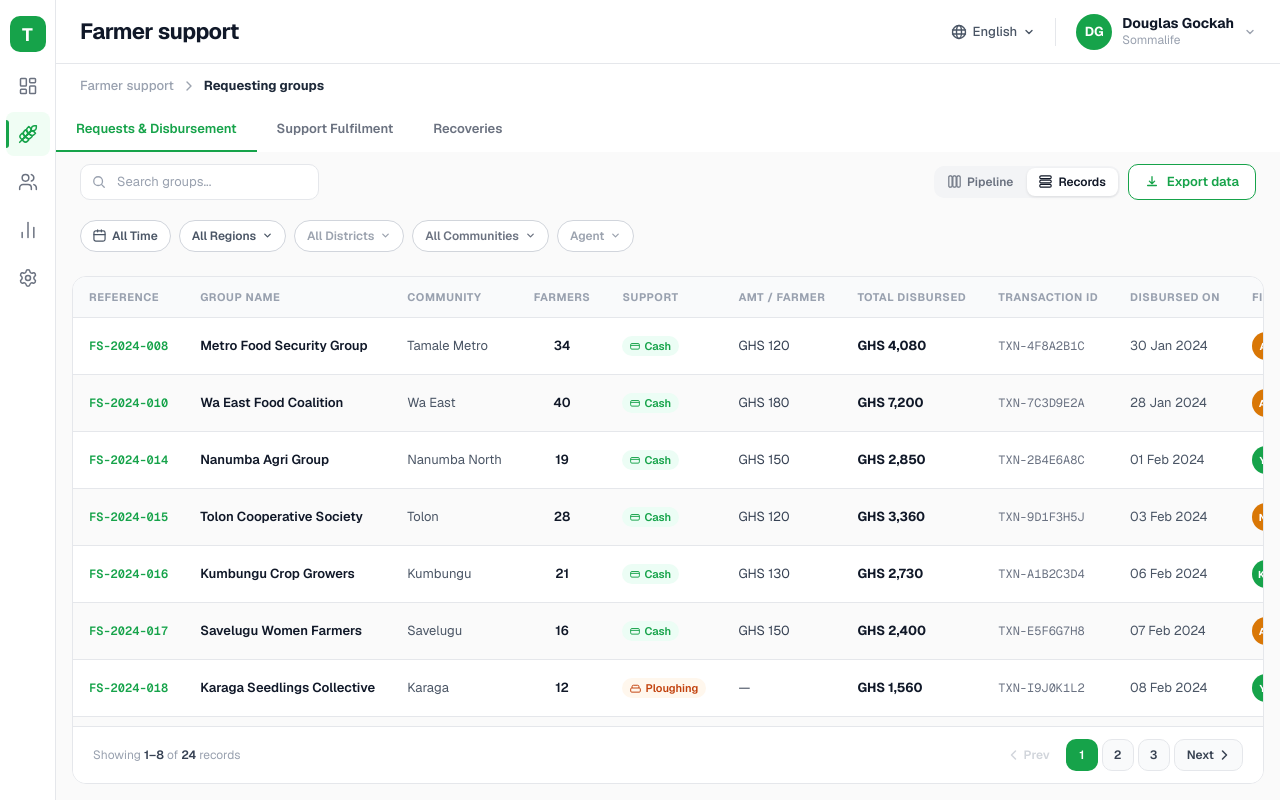
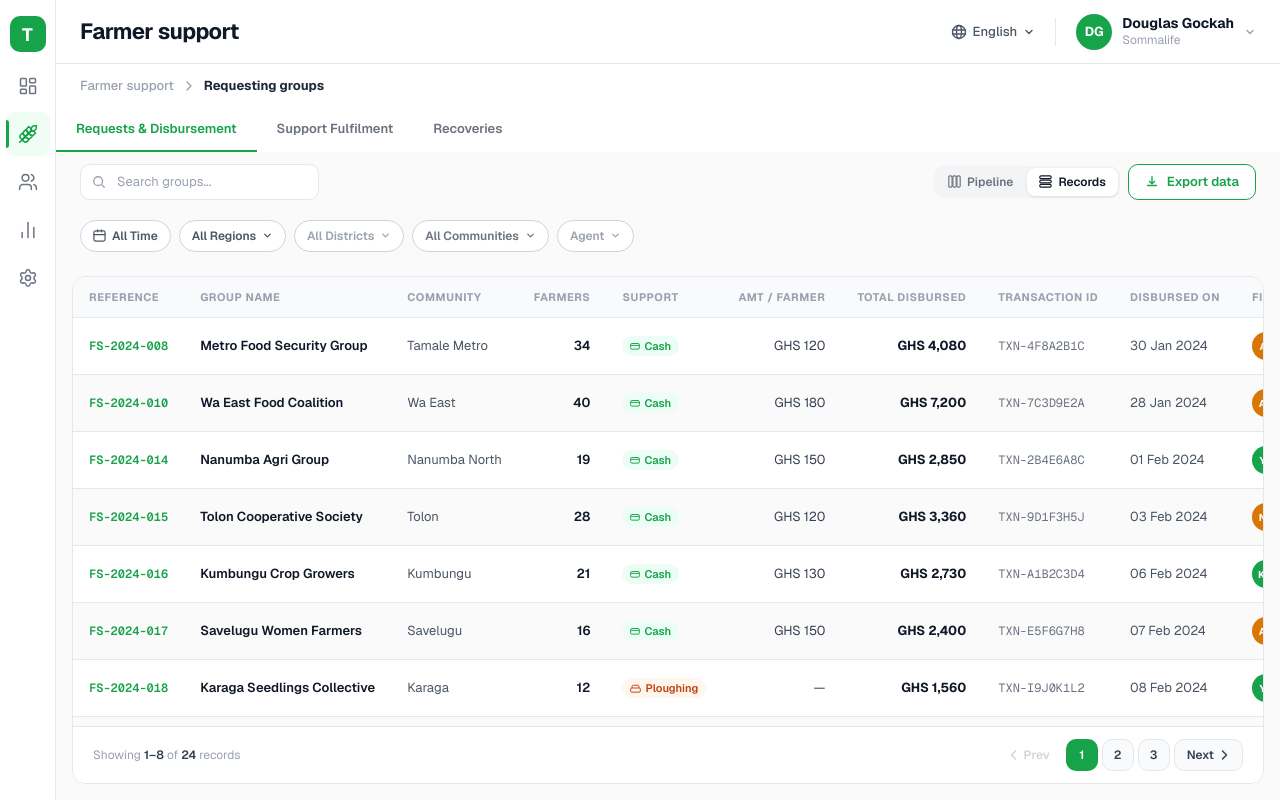
Before and after one commit to Douglas-Gockah/Farmer-support-redesign, a Next.js app: page / in a window 1280 px wide. Both pictures are taken after a click on the button "Records". Built offline with nearby package versions, Linux system fonts and the light colour scheme.

Commit message:
fix: right-align numeric columns in disbursement table
Farmers, Amt / Farmer, and Total Disbursed columns — both headers and
cells — now use text-right. Also applies toLocaleString() to Amt /
Farmer for consistent number formatting.

https://claude.ai/code/session_01UzjYtfTR1DtvCK3cNSyNgL

```diff
--- a/components/disbursement-records-table.tsx
+++ b/components/disbursement-records-table.tsx
@@ -339,10 +339,10 @@ export default function DisbursementRecordsTable({ records }: Props) {
                   <Th sticky style={{ background: "#F9FAFB" }}>Reference</Th>
                   <Th>Group Name</Th>
                   <Th>Community</Th>
-                  <Th className="text-center">Farmers</Th>
+                  <Th className="text-right">Farmers</Th>
                   <Th>Support</Th>
-                  <Th>Amt / Farmer</Th>
-                  <Th>Total Disbursed</Th>
+                  <Th className="text-right">Amt / Farmer</Th>
+                  <Th className="text-right">Total Disbursed</Th>
                   <Th>Transaction ID</Th>
                   <Th>Disbursed On</Th>
                   <Th>Field Agent</Th>
@@ -379,7 +379,7 @@ export default function DisbursementRecordsTable({ records }: Props) {
                       </Td>
 
                       {/* Farmers */}
-                      <Td className="text-center">
+                      <Td className="text-right">
                         <span className="font-semibold text-gray-900">{r.farmers}</span>
                       </Td>
 
@@ -389,14 +389,14 @@ export default function DisbursementRecordsTable({ records }: Props) {
                       </Td>
 
                       {/* Amount per farmer */}
-                      <Td>
+                      <Td className="text-right">
                         <span className="text-gray-700 whitespace-nowrap">
-                          {r.approvedAmountPerFarmer != null ? `GHS ${r.approvedAmountPerFarmer}` : "—"}
+                          {r.approvedAmountPerFarmer != null ? `GHS ${r.approvedAmountPerFarmer.toLocaleString()}` : "—"}
                         </span>
                       </Td>
 
                       {/* Total disbursed */}
-                      <Td>
+                      <Td className="text-right">
                         <span className="text-[13px] font-bold text-gray-900 whitespace-nowrap">
                           GHS {r.disbursedAmount?.toLocaleString() ?? "—"}
                         </span>
```
